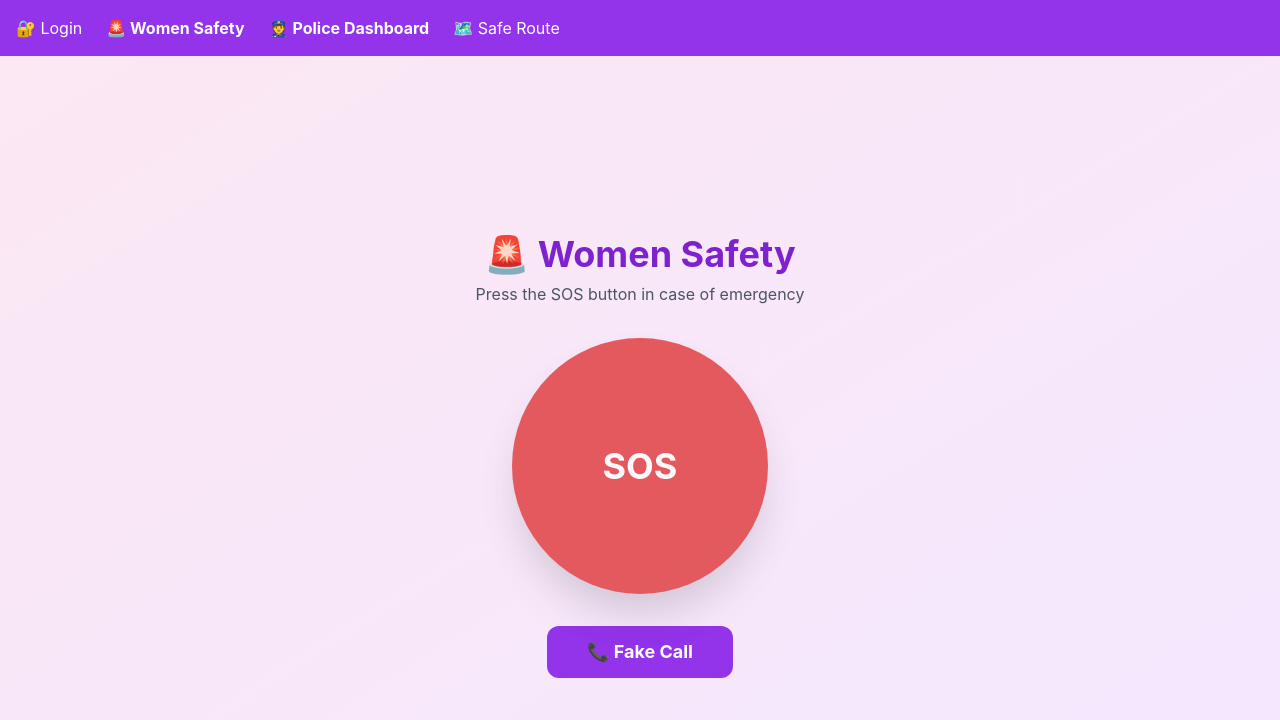
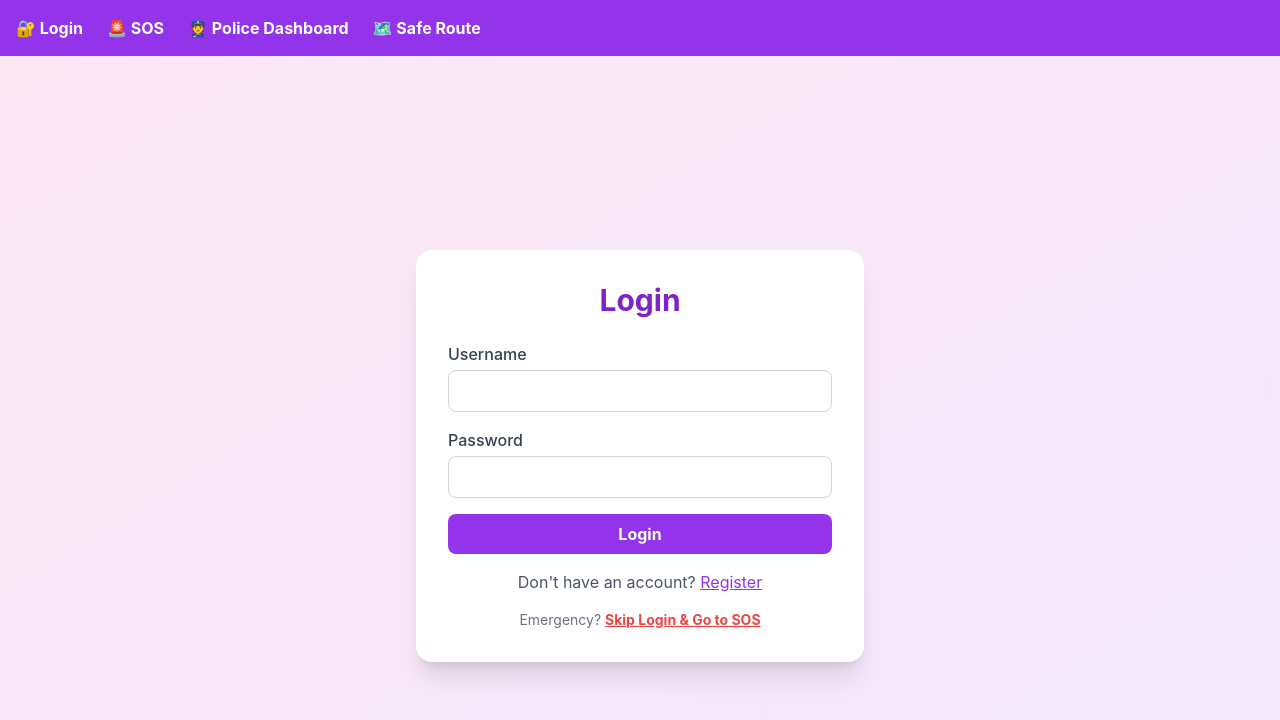
Before and after one commit to MANIMEGALAI-207/women-safety-backend, a React (Vite) app in the folder frontend/: page / in a window 1280 px wide. Shown: the top 720 px of the page. Built offline with nearby package versions, Linux system fonts and the light colour scheme.

Commit message:
Redirect to SOS after login

```diff
--- a/frontend/src/App.jsx
+++ b/frontend/src/App.jsx
@@ -1,25 +1,28 @@
 import { BrowserRouter, Routes, Route, Link } from 'react-router-dom';
 import Login from './pages/Login';
 import Register from './pages/Register';
-import Dashboard from './pages/dashboard';
+import Dashboard from './pages/Dashboard';
 import PoliceDashboard from './pages/PoliceDashboard';
 import SafeRoute from './pages/SafeRoute';
 
 function App() {
   return (
     <BrowserRouter>
+      {/* Navbar */}
       <nav className="bg-purple-600 text-white p-4 flex gap-6 shadow-lg">
-        <Link to="/login" className="hover:text-purple-300">🔐 Login</Link>
-        <Link to="/" className="hover:text-pink-300 font-bold">🚨 Women Safety</Link>
+        <Link to="/login" className="hover:text-pink-300 font-bold">🔐 Login</Link>
+        <Link to="/sos" className="hover:text-pink-300 font-bold">🚨 SOS</Link>
         <Link to="/police" className="hover:text-pink-300 font-bold">👮 Police Dashboard</Link>
-        <Link to="/safe-route" className="hover:text-purple-300">🗺️ Safe Route</Link>
+        <Link to="/safe-route" className="hover:text-pink-300 font-bold">🗺️ Safe Route</Link>
       </nav>
+
       <Routes>
+        <Route path="/" element={<Login />} />
         <Route path="/login" element={<Login />} />
         <Route path="/register" element={<Register />} />
-        <Route path="/" element={<Dashboard />} />
+        <Route path="/sos" element={<Dashboard />} />
+        <Route path="/police" element={<PoliceDashboard />} />
         <Route path="/safe-route" element={<SafeRoute />} />
-        <Route path="/police" element={<PoliceDashboard />} />
       </Routes>
     </BrowserRouter>
   );
--- a/frontend/src/pages/Login.jsx
+++ b/frontend/src/pages/Login.jsx
@@ -17,7 +17,7 @@ export default function Login() {
       });
       localStorage.setItem('access_token', res.data.access);
       localStorage.setItem('username', username);
-      navigate('/'); // Home page-ku povum
+      navigate('/sos'); // <-- SOS page-ku povum
     } catch (err) {
       setError('Invalid username or password');
     }
@@ -70,7 +70,7 @@ export default function Login() {
 
         <p className="text-center text-gray-500 text-sm mt-4">
           Emergency?{' '}
-          <button onClick={() => navigate('/')} className="text-red-500 underline font-bold">
+          <button onClick={() => navigate('/sos')} className="text-red-500 underline font-bold">
             Skip Login & Go to SOS
           </button>
         </p>
```
